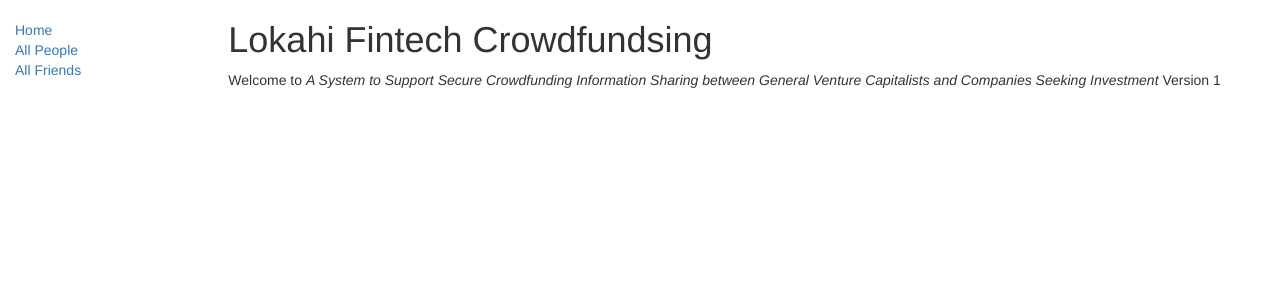
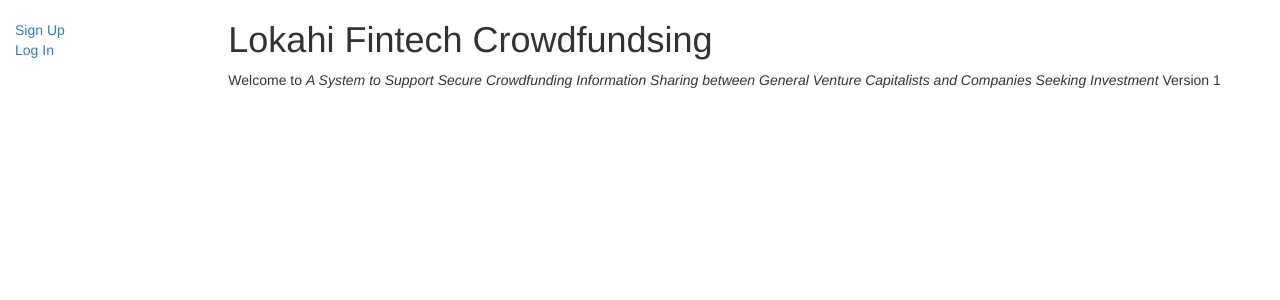
Before and after one commit to seansio1995/crowdfunding, a Django app: page /catalog/ in a window 1280 px wide. Shown: the top 300 px of the page. Run offline with Django 3.2, Linux system fonts and the light colour scheme; data that the repository does not hold is empty; some libraries are stand-ins or nearby versions.

Commit message:
Update base_generic.html

```diff
--- a/cs3240-f17-team20/demo/demo/catalog/templates/base_generic.html
+++ b/cs3240-f17-team20/demo/demo/catalog/templates/base_generic.html
@@ -2,7 +2,7 @@
 <html lang="en">
 <head>
 
-  {% block title %}<title>Friend List</title>{% endblock %}
+  {% block title %}<title>Lokahi Fintech Crowdfunding</title>{% endblock %}
   <meta charset="utf-8">
   <meta name="viewport" content="width=device-width, initial-scale=1">
   <link rel="stylesheet" href="https://maxcdn.bootstrapcdn.com/bootstrap/3.3.7/css/bootstrap.min.css">
@@ -22,9 +22,8 @@
       <div class="col-sm-2">
       {% block sidebar %}
       <ul class="sidebar-nav">
-          <li><a href="{% url 'index' %}">Home</a></li>
-          <li><a href="">All People</a></li>
-          <li><a href="">All Friends</a></li>
+          <li><a href="{% url 'signup' %}">Sign Up</a></li>
+          <li><a href=""> Log In</a></li>
       </ul>
      {% endblock %}
       </div>
```
